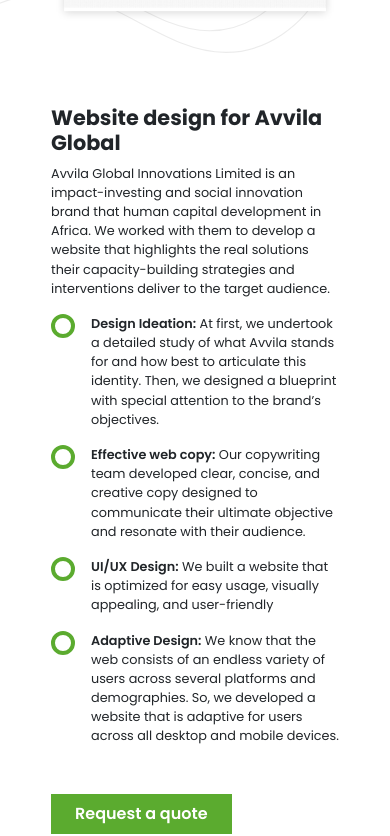
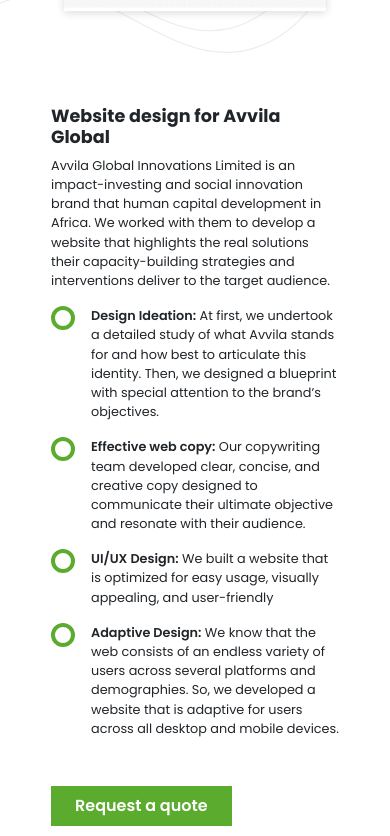
Before and after one commit to Azerii/onc-marketing, a React (Create React App) app: page / in a window 390 px wide. Shown: the part 2883-3719 px from the top of the page. Built offline with nearby package versions, Linux system fonts and the light colour scheme.

Commit message:
adjust font-size for works title

```diff
--- a/src/css/works.css
+++ b/src/css/works.css
@@ -126,7 +126,7 @@
         right: -90%;
     }
     .text-wrapper h2 {
-        font-size: 130%;
+        font-size: 110%;
     }
     .text-wrapper p {
         font-size: 80%;
```
